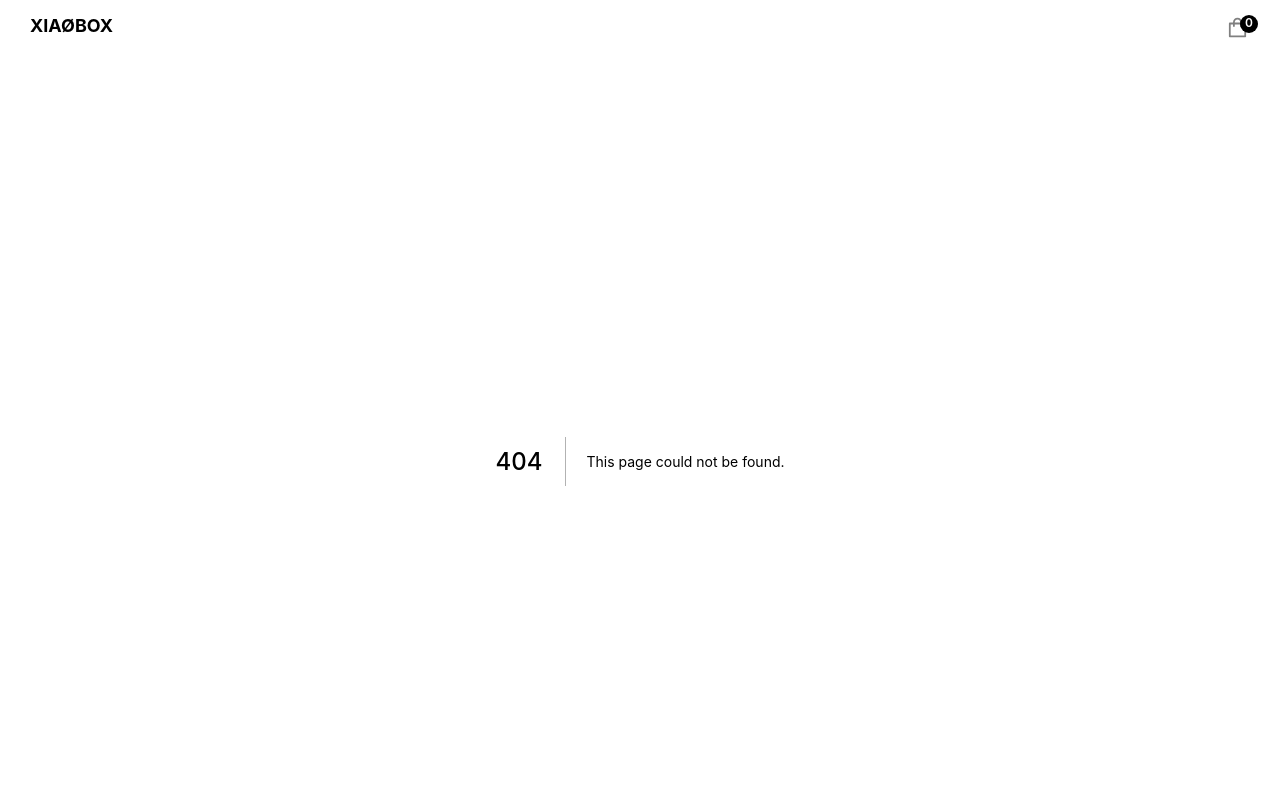
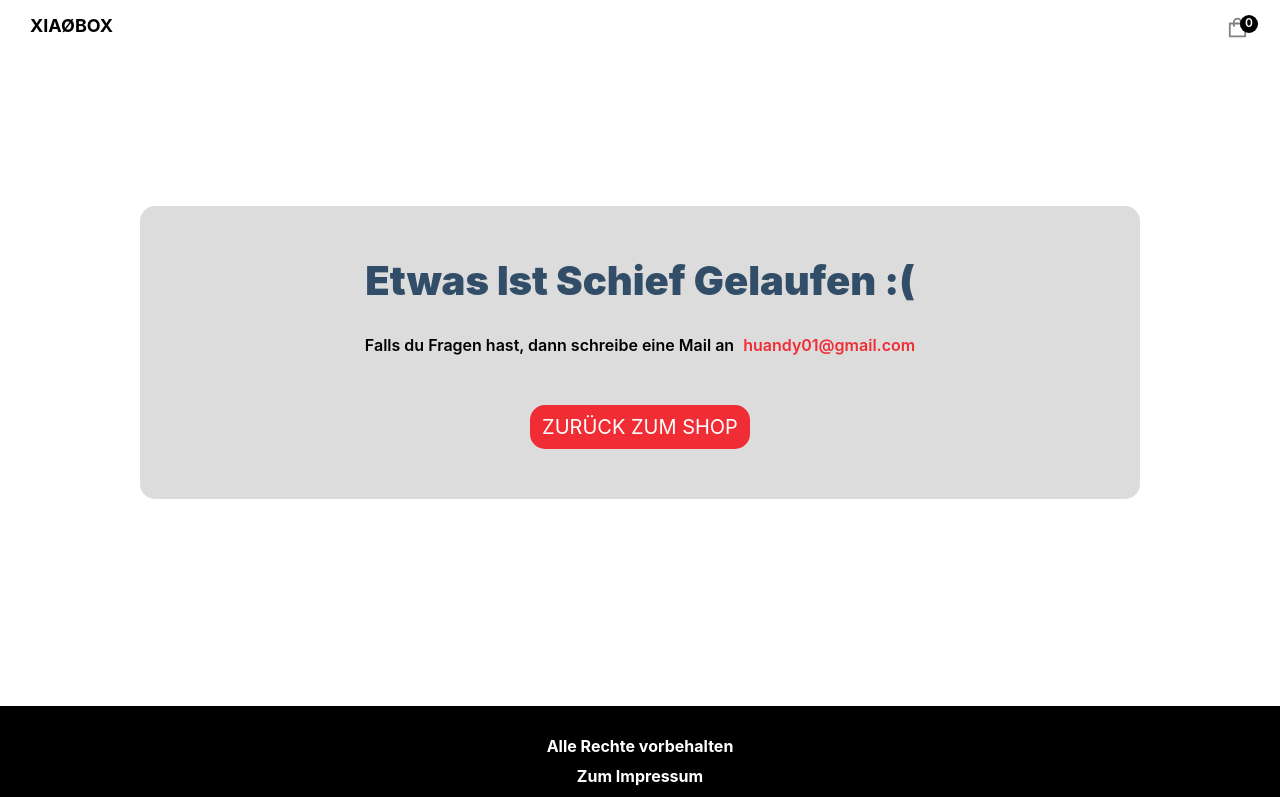
Before and after one commit to AndyHu8/xiaobox_sanity_stripe, a Next.js app: page /canceled in a window 1280 px wide. Before the commit this address had no page. Shown: the top 797 px of the page. Built offline with nearby package versions, Linux system fonts and the light colour scheme.

Commit message:
Cancel Page + kleine Fixes

```diff
--- /dev/null
+++ b/pages/canceled.js
@@ -0,0 +1,29 @@
+import React, { useEffect } from 'react'
+import Link from 'next/link'
+import { BsBagCheckFill } from 'react-icons/bs'
+import { useStateContext } from '../context/StateContext'
+
+const Canceled = () => {
+    const { setCartItems, setTotalPrice, setTotalQuantities } = useStateContext();
+
+    useEffect(() => {
+        localStorage.clear();
+        setCartItems([]);
+        setTotalPrice(0);
+        setTotalQuantities(0);
+    }, []);
+
+    return (
+        <div className='success-wrapper'>
+            <div className='success'>
+                <h2>Etwas ist schief gelaufen :(</h2>
+                <p className='description'>Falls du Fragen hast, dann schreibe eine Mail an <a className='email' href='mailto:huandy01@gmail.com'>huandy01@gmail.com</a></p>
+                <Link href='/'>
+                    <button className='btn' type='button' width='300px'>Zurück zum Shop</button>
+                </Link>
+            </div>
+        </div>
+    )
+}
+
+export default Canceled
--- a/styles/globals.css
+++ b/styles/globals.css
@@ -745,7 +745,6 @@ margin-top: 160px;
   width: 550%;
 }
 .success-wrapper, .cancel-wrapper{
-
   min-height: 69vh;
 }
 .success, .cancel {
```
